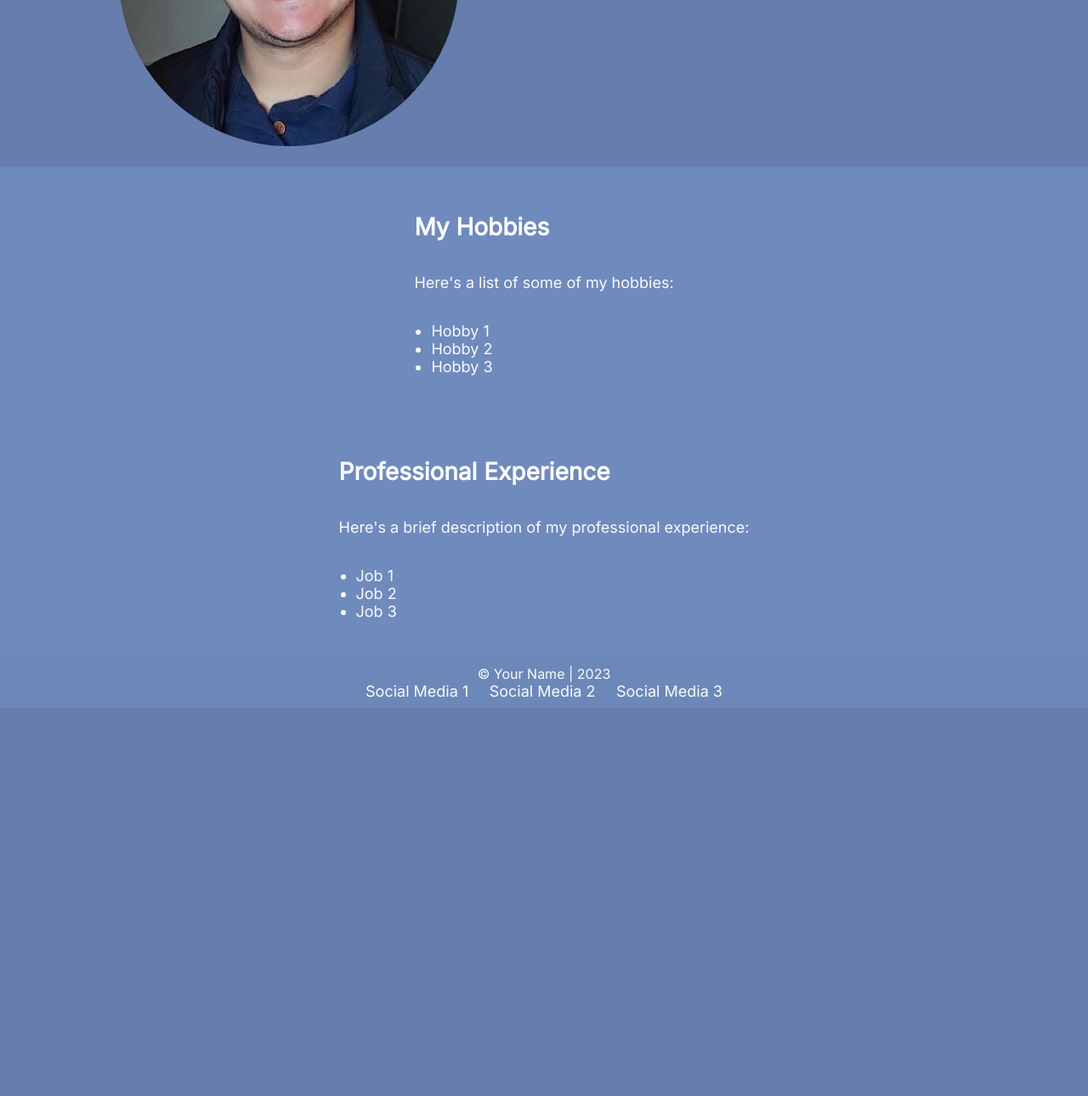
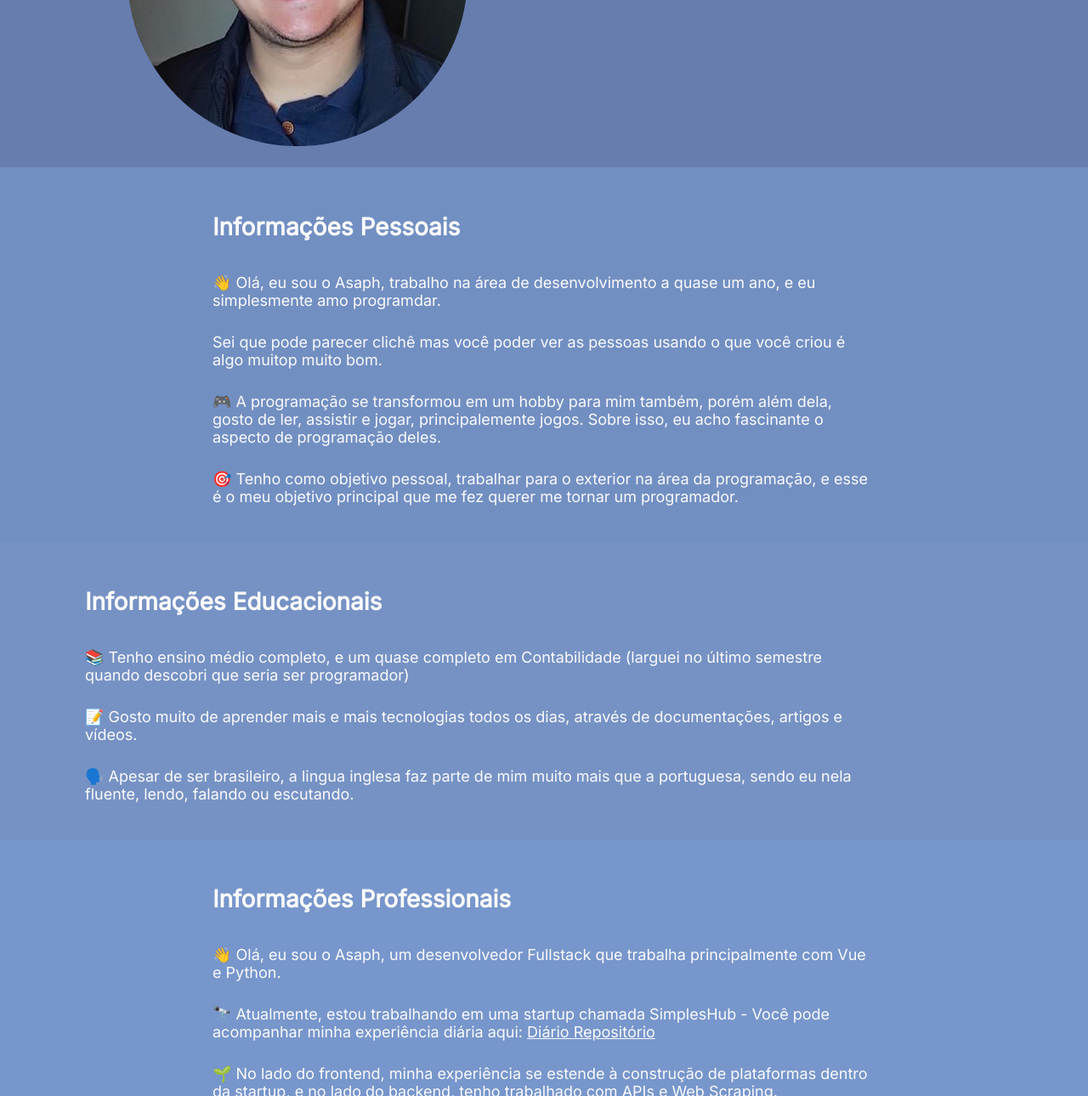
Before and after one commit to AsaphF/Portif-lio_proto, a plain HTML site: page index.html in a window 1280 px wide. Shown: the part 342-1632 px from the top of the page at 85% size. Before the commit the page ends 1176 px from the top, so only its background shows below. Drawn offline with Linux system fonts and the light colour scheme.

Commit message:
trabalho

```diff
--- a/index.html
+++ b/index.html
@@ -7,13 +7,16 @@
     <link rel="preconnect" href="https://fonts.googleapis.com">
     <link rel="preconnect" href="https://fonts.gstatic.com" crossorigin>
     <link href="https://fonts.googleapis.com/css2?family=Inter&display=swap" rel="stylesheet">
+    <link rel="stylesheet" href="style.css">
 </head>
 <body>
     <header>
         <h1>Asaph Ferreira</h1>
         <nav>
-            <a href="#hobbies">Hobbies</a>
-            <a href="#professional">Professional</a>
+            <a href="#hobbies">Informações Pessoais</a>
+            <a href="#Educacionais">Informações Educacionais</a>
+            <a href="#professional">Informações Professionais</a>
+            <a href="#Contato">Meios de Contato</a>
         </nav>
     </header>
     <body>
@@ -24,37 +27,55 @@
                 <p>Desenvolvedor FullStack</p>
             </div>
         </div>
-        <div class="section">
+        <div class="section" id="hobbies" style="background-color: #728FC2;" >
             <div class="inner-container">
-                <h3>My Hobbies</h3>
-                <p>Here's a list of some of my hobbies:</p>
-                <ul>
-                    <li>Hobby 1</li>
-                    <li>Hobby 2</li>
-                    <li>Hobby 3</li>
-                </ul>
+                <h3>Informações Pessoais</h3>
+                <p>👋 Olá, eu sou o Asaph, trabalho na área de desenvolvimento a quase um ano, e eu simplesmente amo programdar.</p>
+                <p>Sei que pode parecer clichê mas você poder ver as pessoas usando o que você criou é algo muitop muito bom.</p>
+                <p>🎮 A programação se transformou em um hobby para mim também, porém além dela, gosto de ler, assistir e jogar, principalemente jogos. Sobre isso, eu acho fascinante o aspecto de programação deles.</p>
+                <p>🎯 Tenho como objetivo pessoal, trabalhar para o exterior na área da programação, e esse é o meu objetivo principal que me fez querer me tornar um programador.</p>
             </div>
         </div>
-        <div class="section">
+        <div class="section" id="Educacionais" style="background-color: #7692C4; margin-left: -150px;" >
             <div class="inner-container">
-                <h3>Professional Experience</h3>
-                <p>Here's a brief description of my professional experience:</p>
-                <ul>
-                    <li>Job 1</li>
-                    <li>Job 2</li>
-                    <li>Job 3</li>
-                </ul>
+                <h3>Informações Educacionais</h3>
+                <p>📚 Tenho ensino médio completo, e um quase completo em Contabilidade (larguei no último semestre quando descobri que seria ser programador)</p>
+                <p>📝 Gosto muito de aprender mais e mais tecnologias todos os dias, através de documentações, artigos e vídeos.</p>
+                <p>🗣️ Apesar de ser brasileiro, a lingua inglesa faz parte de mim muito mais que a portuguesa, sendo eu nela fluente, lendo, falando ou escutando.</p>
+            </div>
+        </div>
+        <div class="section" id="professional" style="background-color: #7796CB;" >
+            <div class="inner-container">
+                <h3>Informações Professionais</h3>
+                <p>👋 Olá, eu sou o Asaph, um desenvolvedor Fullstack que trabalha principalmente com Vue e Python.</p>
+                <p>🔭 Atualmente, estou trabalhando em uma startup chamada SimplesHub - Você pode acompanhar minha experiência diária aqui: <a href="https://github.com/AsaphF/My_Experience.git">Diário Repositório</a></p>
+                <p>🌱 No lado do frontend, minha experiência se estende à construção de plataformas dentro da startup, e no lado do backend, tenho trabalhado com APIs e Web Scraping.</p>
+                <p>📫 Minhas habilidades incluem HTML, CSS, SASS, Javascript, Typescript, Bootstrap, Vue.js, Nuxt, React, Python, Pyside.</p>
+            </div>
+        </div>
+        <div class="section" id="Contato" style="background-color: #213b69; height: 300px;" >
+            <div class="inner-container">
+                <form style="margin-left: 0px; display: flex; flex-direction: column;">
+                    <label for="fname">Nome:</label>
+                    <input type="text" id="fname" name="fname"><br><br>
+                    <label for="lname">Email:</label>
+                    <input type="email" id="lname" name="lname"><br><br>
+                    <label for="w3review">Mensagem:</label>
+                    <textarea id="w3review" name="w3review" rows="4" cols="50">
+                    </textarea>
+                    <input type="submit" value="Enviar">
+                </form>
             </div>
         </div>
     </body>
     <footer>
-        &copy; Your Name | 2023
+        &copy; Asaph Ferreira | 2023
         <div>
-            <a href="#">Social Media 1</a>
-            <a href="#">Social Media 2</a>
-            <a href="#">Social Media 3</a>
+            <a href="https://github.com/AsaphF">Github</a>
+            <a href="https://www.linkedin.com/in/asaph-ferreira-27409222a/">Linkedin</a>
+            <a href="https://twitter.com/Ferreiraqa">Twiter/X</a>
         </div>
     </footer>
-    <link rel="stylesheet" href="style.css">
+    <script src="./script.js"></script>
 </body>
 </html>
--- a/style.css
+++ b/style.css
@@ -11,9 +11,10 @@ header {
     display: flex;
     justify-content: space-around;
     align-items: center;
-    background-color: #7796CB;
+        background-color: #7796CB;
     color: #fafafa;
     padding: 25px 0px;
+
 }
 
 header h1 {
@@ -30,18 +31,18 @@ nav a {
     color: #fafafa;
     text-decoration: none;
     margin: 0 20px;
-    font-size: 18px;
+    font-size: 12px;
 }
 
 nav a:hover {
-    color: #6F8ABD;
+    color: #a8b9d8;
 }
 
 .hero {
     display: flex;
-    justify-content: space-around;
+    justify-content: space-between;
     align-items: center;
-    padding: 25px 0px;
+    padding: 25px 150px;
     margin-right: 50px;
 }
 
@@ -75,6 +76,18 @@ nav a:hover {
 .inner-container {
     display: flex;
     flex-direction: column;
+    justify-content: center;
+    margin: 0 250px;
+}
+
+.inner-container a {
+    color: #fafafa;
+
+}
+
+.inner-container a:hover {
+    color: #eaeaea;
+
 }
 .section h3 {
     font-size: 28px;
@@ -90,7 +103,6 @@ nav a:hover {
     padding-left: 20px;
     font-size: 18px;
 }
-
 footer {
     background-color: #6C88B9;
     color: #fafafa;
```
Also changed, not shown: script.js (added).
